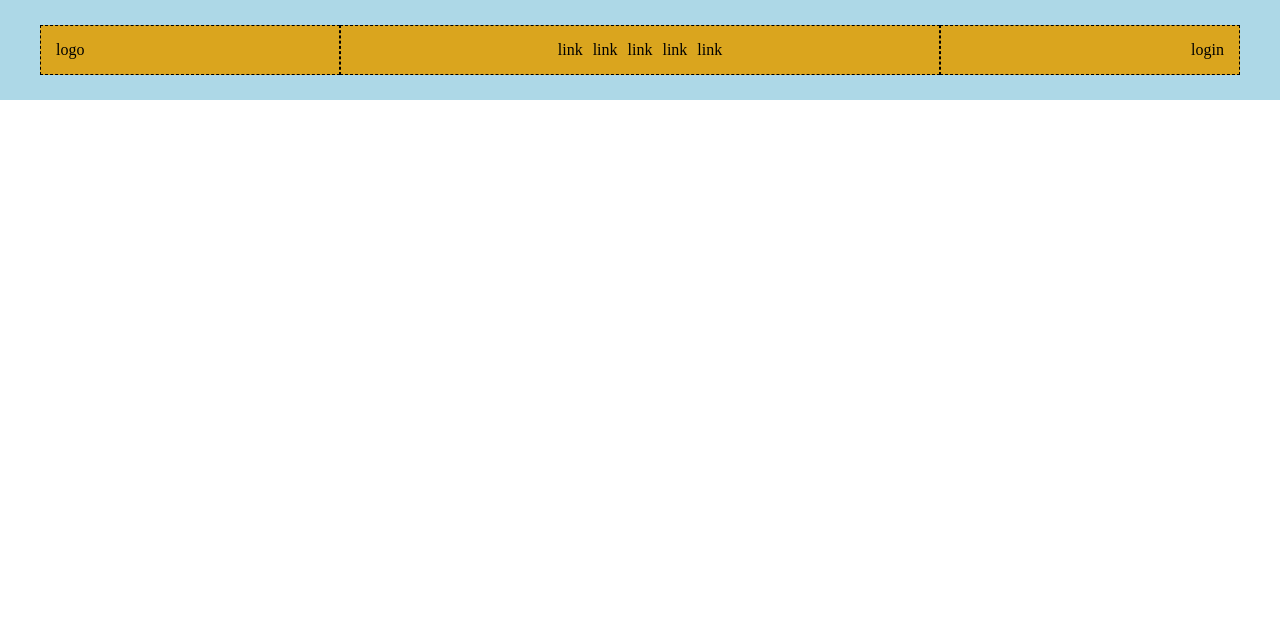
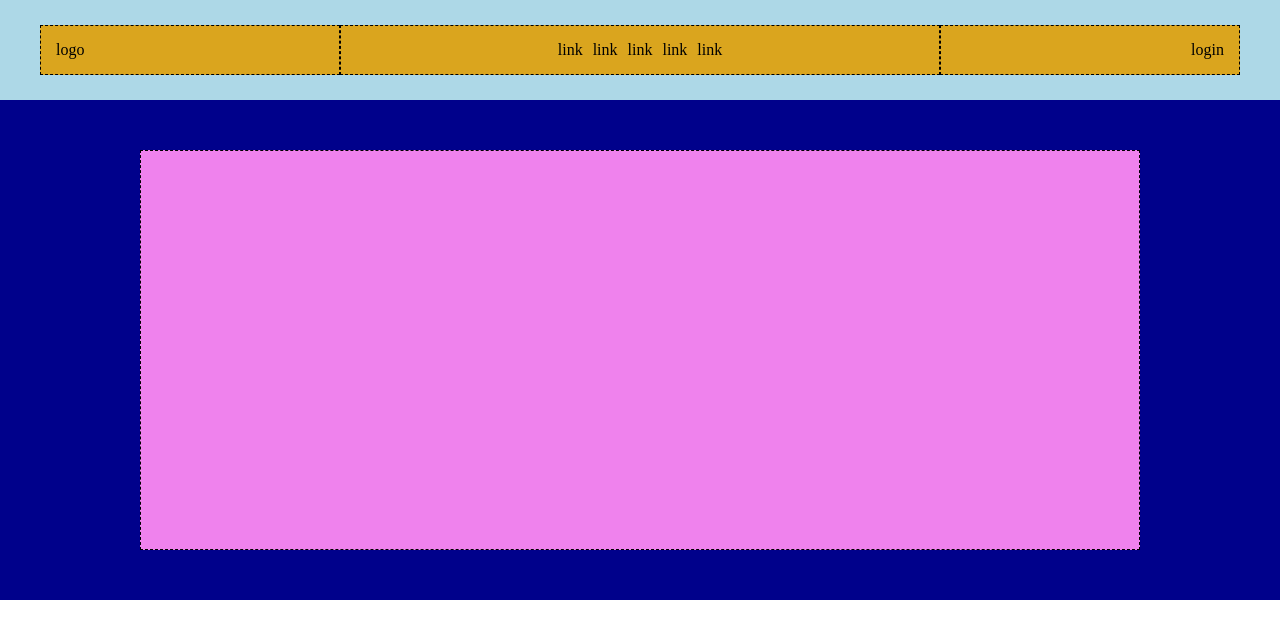
Before and after one commit to simonelupone/htmlcss-struttura-discord, a plain HTML site: page index.html in a window 1280 px wide. Drawn offline with Linux system fonts and the light colour scheme.

Commit message:
[FEAT]: add hero section with style

```diff
--- a/css/style.css
+++ b/css/style.css
@@ -238,3 +238,15 @@ header {
     height: 100px;
     background-color: #add8e7;
 }
+
+.hero {
+    width: 100%;
+    min-height: 500px;
+    background: #00018b;
+}
+
+.inside-square {
+    height: 400px;
+    width: 1000px;
+    background: #ef82ed;
+}
--- a/index.html
+++ b/index.html
@@ -36,6 +36,19 @@
 
     <main>
 
+        <!-- hero section -->
+        <div class="hero d-flex justify-center align-center">
+
+            <div class="container">
+                <div class="row">
+                    <div class="col-12 d-flex justify-center">
+                        <div class="inside-square dashed"></div>
+                    </div>
+                </div>
+            </div>
+
+        </div>
+
     </main>
 
     <footer></footer>
```
